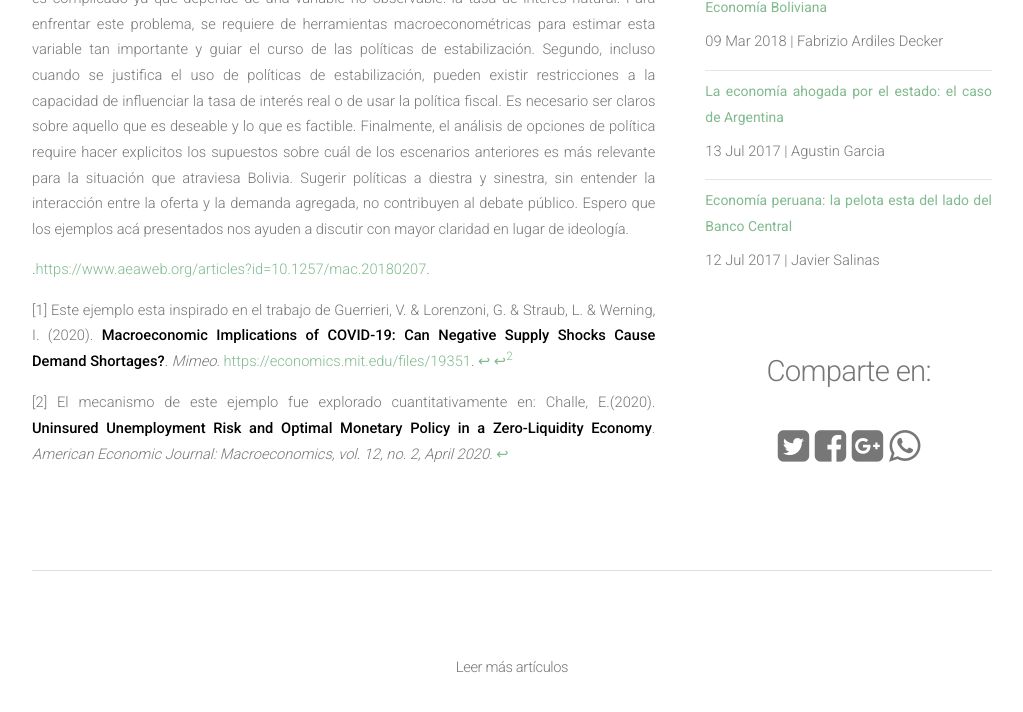
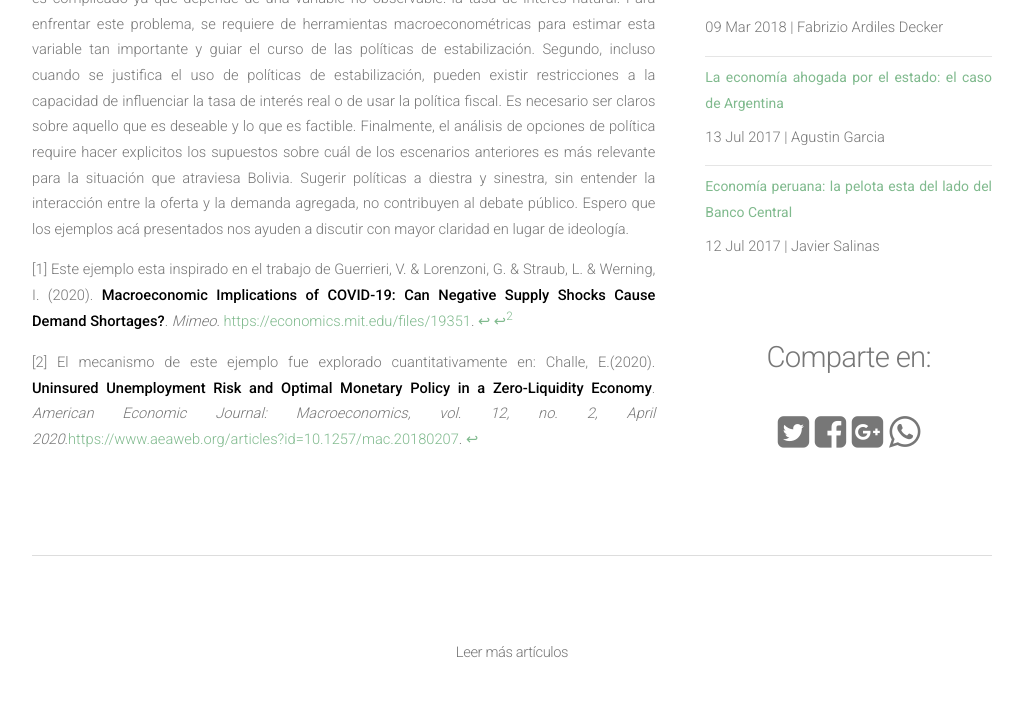
Before and after one commit to faroeconomics/faroeconomics.github.io, a Jekyll site: the page built from _posts/2020-04-19-macroeconomia-y-pandemia.markdown, in a window 1280 px wide and 900 px high, scrolled down 3683 px, cut to the strip 0-746 px from the top of the window. Shown: the top 712 px of the strip, without its empty margins (128-1151 px from the left). Built offline with Jekyll 4.4.1, drawn with Linux system fonts in a browser that asks for light colours; nearby versions of some CDN libraries; library files that are not in the unit come from our copies; a script that is not in the unit is left out; comment, search, counter and statistics services are not loaded; some of the changed text lies outside the part shown.

```diff
--- a/_posts/2020-04-19-macroeconomia-y-pandemia.markdown
+++ b/_posts/2020-04-19-macroeconomia-y-pandemia.markdown
@@ -18,7 +18,7 @@ No hay duda de que aplacar la crisis sanitaria causada por la pandemia del coron
 
 Antes de continuar, necesitamos introducir dos conceptos: la tasa de interés real y la tasa de interés natural de la economía. La tasa de interés real refleja costo de oportunidad del consumo entre dos periodos tiempo. La tasa de interés natural es la tasa de interés que refleja costo de oportunidad del consumo cuando la economía puede usar todos los factores de producción, lo que equivale a decir que estamos en pleno empleo. La tasa de interés real se puede observar directamente y puede ser afectada por decisiones de política económica, mientras que la tasa de interés natural no es directamente observable, se determina por factores estructurales de la economía y por tanto es más difícil de influenciar en el corto plazo. En términos simples, el objetivo de la política de estabilización es alinear ambas tasas para que la economía se encuentre en pleno empleo.
 
-__La Economía Pre-Pandemia__
+__La economía pre-pandemia__
 
 Supongamos que antes de la pandemia vivimos en una economía que existe por dos periodos: hoy y mañana. En nuestra economía hay una sola persona que puede trabajar un máximo de 8 horas por día y puede producir 1 manzana por cada 4 horas trabajadas. Asumamos también que la utilidad de comer una manzana hoy es ligeramente superior a comer una manzana mañana, y para ser específicos supongamos que la utilidad mañana es 0.99 veces la utilidad de hoy. Este “factor de impaciencia” es una de las características estructurales de nuestra economía.  En el pleno empleo de nuestra economía, se trabajan 8 horas hoy y 8 horas mañana, se produce un total de 4 manzanas y se consumen 4 manzanas. La tasa de interés real en esta economía es igual a la tasa de interés natural y equivale a 1% = 100x(1-0.99). A dicha tasa de interés, resulta optimo igualar el consumo de manzanas en ambos periodos.
 
@@ -49,5 +49,4 @@ Los ejemplos anteriores resaltan varios puntos. Primero, el diseño de la polít
 
 [^1]: [1] Este ejemplo esta inspirado en el trabajo de  Guerrieri, V. & Lorenzoni, G. & Straub, L. & Werning, I. (2020). __Macroeconomic Implications of COVID-19: Can Negative Supply Shocks Cause Demand Shortages?__. *Mimeo*. [https://economics.mit.edu/files/19351](https://economics.mit.edu/files/19351).
 
-[^2]: [2] El mecanismo de este ejemplo fue explorado cuantitativamente en:  Challe, E.(2020). __Uninsured Unemployment Risk and Optimal Monetary Policy in a Zero-Liquidity Economy__. *American Economic Journal: Macroeconomics, vol. 12, no. 2, April 2020*.
-.[https://www.aeaweb.org/articles?id=10.1257/mac.20180207](https://www.aeaweb.org/articles?id=10.1257/mac.20180207).
+[^2]: [2] El mecanismo de este ejemplo fue explorado cuantitativamente en:  Challe, E.(2020). __Uninsured Unemployment Risk and Optimal Monetary Policy in a Zero-Liquidity Economy__. *American Economic Journal: Macroeconomics, vol. 12, no. 2, April 2020*.[https://www.aeaweb.org/articles?id=10.1257/mac.20180207](https://www.aeaweb.org/articles?id=10.1257/mac.20180207).
```
